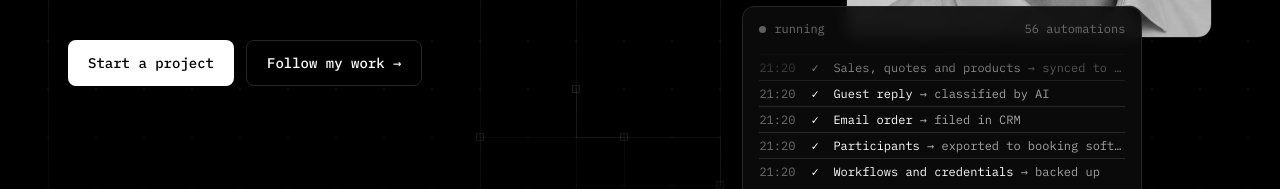
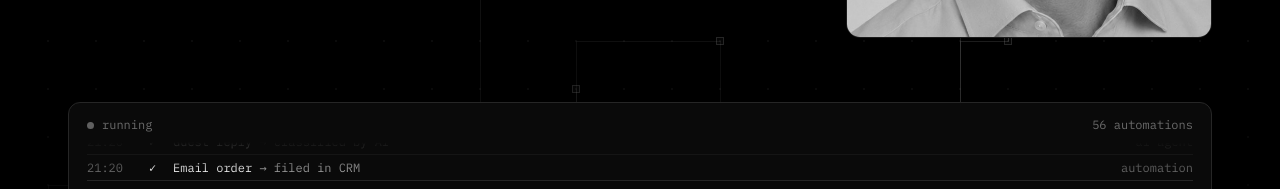
Before and after one commit to samueleonelia/samueleonelia.com, a plain HTML site: page v2/index.html in a window 1280 px wide. Shown: the part 600-789 px from the top of the page. Drawn offline with Linux system fonts and the light colour scheme; a web font is replaced by a local one.

Commit message:
Turn the automation log into a full-width bar below the hero
Samuele wants no overlap with the portrait at all.

Co-Authored-By: Claude Opus 5.5 <noreply@anthropic.com>

```diff
--- a/v2/index.html
+++ b/v2/index.html
@@ -92,13 +92,13 @@ h1{font-size:clamp(34px,5.4vw,78px);font-weight:700;letter-spacing:-.06em;line-h
 .stage img{width:78%;height:auto;margin-left:auto;border-radius:14px;aspect-ratio:4/5;object-fit:cover;filter:grayscale(1) contrast(1.08) brightness(.85);border:1px solid var(--line)}
 
 /* the automation log: a simulation built from real automations; each line opens a details window */
-/* sits under the portrait, overlapping only the collar: the face fills the top 80% of the photo */
-.log{position:relative;margin-top:-32px;width:min(400px,92%);background:color-mix(in srgb,var(--card) 92%,transparent);backdrop-filter:blur(8px);-webkit-backdrop-filter:blur(8px);border:1px solid var(--line);border-radius:12px;padding:14px 16px 10px;font-family:var(--mono);font-size:12px}
+/* a full-width bar under the headline and the portrait; it never overlaps the photo */
+.log{grid-column:1/-1;background:color-mix(in srgb,var(--card) 92%,transparent);backdrop-filter:blur(8px);-webkit-backdrop-filter:blur(8px);border:1px solid var(--line);border-radius:12px;padding:14px 18px 10px;font-family:var(--mono);font-size:12px}
 .log-top{display:flex;justify-content:space-between;color:var(--dim);margin-bottom:10px}
 .log-top span:first-child::before{content:"";display:inline-block;width:7px;height:7px;border-radius:50%;background:var(--accent);margin-right:8px;animation:pulse 2s infinite}
 @keyframes pulse{50%{opacity:.35}}
-.log ul{list-style:none;margin:0;padding:0;height:138px;overflow:hidden;display:flex;flex-direction:column;justify-content:flex-end;-webkit-mask-image:linear-gradient(transparent,#000 35%);mask-image:linear-gradient(transparent,#000 35%)}
-.log li{display:grid;grid-template-columns:44px 14px minmax(0,1fr);gap:8px;padding:5px 0;color:var(--muted);border-top:1px solid var(--line);animation:in .5s ease both}
+.log ul{list-style:none;margin:0;padding:0;height:90px;overflow:hidden;display:flex;flex-direction:column;justify-content:flex-end;-webkit-mask-image:linear-gradient(transparent,#000 35%);mask-image:linear-gradient(transparent,#000 35%)}
+.log li{display:grid;grid-template-columns:52px 14px minmax(0,1fr) auto;gap:10px;padding:5px 0;color:var(--muted);border-top:1px solid var(--line);animation:in .5s ease both}
 .log li{cursor:pointer}
 .log li:hover b,.log li:focus-visible b{text-decoration:underline;text-underline-offset:3px}
 .log-hint{margin-top:8px;color:var(--dim);font-size:11px}
@@ -116,7 +116,9 @@ h1{font-size:clamp(34px,5.4vw,78px);font-weight:700;letter-spacing:-.06em;line-h
 .log .t{color:var(--dim)}
 .log .ok{color:var(--accent)}
 .log b{color:var(--text);font-weight:400}
-.log li span:last-child{white-space:nowrap;overflow:hidden;text-overflow:ellipsis}
+.log .x{min-width:0;white-space:nowrap;overflow:hidden;text-overflow:ellipsis}
+.log .k{color:var(--dim)}
+@media (max-width:560px){.log li{grid-template-columns:44px 14px minmax(0,1fr)}.log .k{display:none}}
 @keyframes in{from{opacity:0;transform:translateY(8px)}}
 @media (max-width:900px){
   .hero{grid-template-columns:minmax(0,1fr)}
@@ -272,11 +274,11 @@ footer{border-top:1px solid var(--line);color:var(--dim);font-size:13px}
       </div>
       <div class="stage">
         <img src="assets/portrait.jpg" alt="Samuele Onelia" width="900" height="900">
-        <div class="log">
-          <div class="log-top"><span>running</span><span id="log-count">automations.log</span></div>
-          <ul id="log" aria-label="Automations I've built"></ul>
-          <p class="log-hint">// tap a line to see what it does</p>
-        </div>
+      </div>
+      <div class="log">
+        <div class="log-top"><span>running</span><span id="log-count">automations.log</span></div>
+        <ul id="log" aria-label="Automations I've built"></ul>
+        <p class="log-hint">// tap a line to see what it does</p>
       </div>
     </div>
   </div>
@@ -740,10 +742,11 @@ footer{border-top:1px solid var(--line);color:var(--dim);font-size:13px}
     li.setAttribute("aria-label", a[1] + " → " + a[2] + ". Show details");
     var t = document.createElement("span"); t.className = "t"; t.textContent = clock.format(new Date());
     var ok = document.createElement("span"); ok.className = "ok"; ok.textContent = "✓";
-    var txt = document.createElement("span");
+    var txt = document.createElement("span"); txt.className = "x";
     var b = document.createElement("b"); b.textContent = a[1];
     txt.appendChild(b); txt.appendChild(document.createTextNode(" → " + a[2]));
-    li.appendChild(t); li.appendChild(ok); li.appendChild(txt);
+    var k = document.createElement("span"); k.className = "k"; k.textContent = a[3].toLowerCase();
+    li.appendChild(t); li.appendChild(ok); li.appendChild(txt); li.appendChild(k);
     li.addEventListener("click", function(){ open(a); });
     li.addEventListener("keydown", function(e){ if (e.key === "Enter" || e.key === " "){ e.preventDefault(); open(a); } });
     log.appendChild(li);
```
Also changed, not shown: 1 other file.
